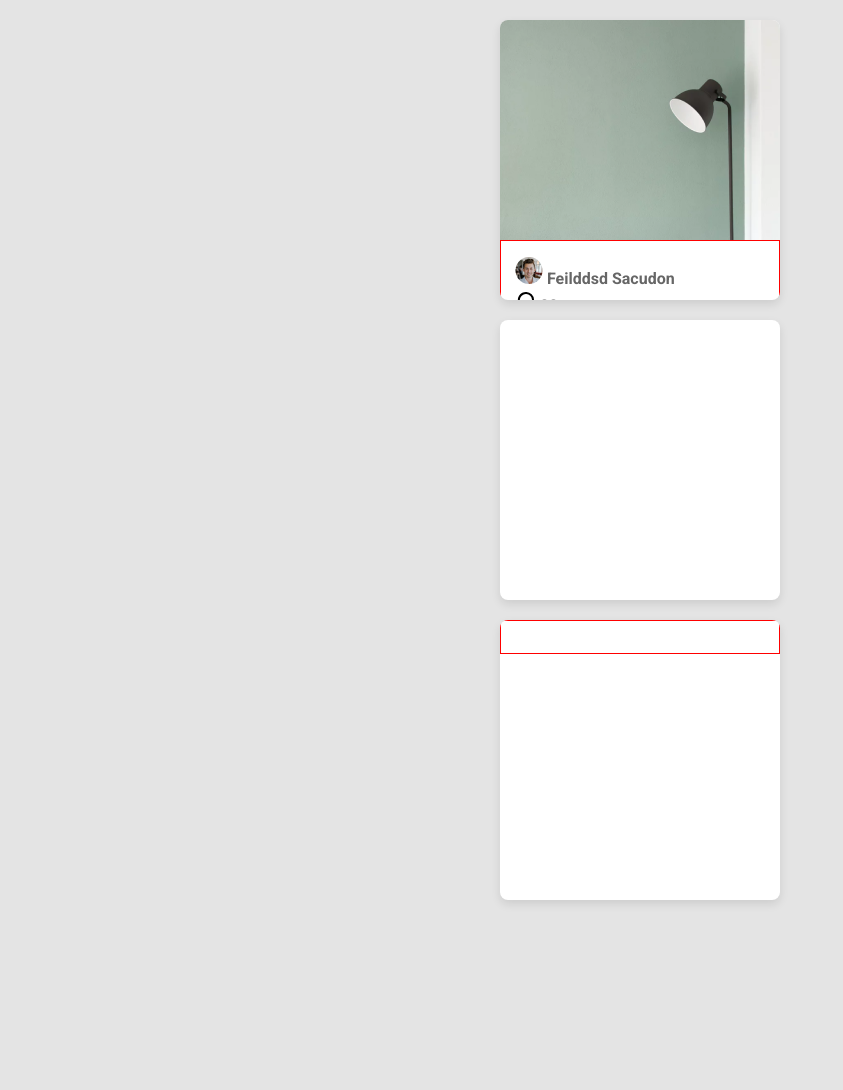
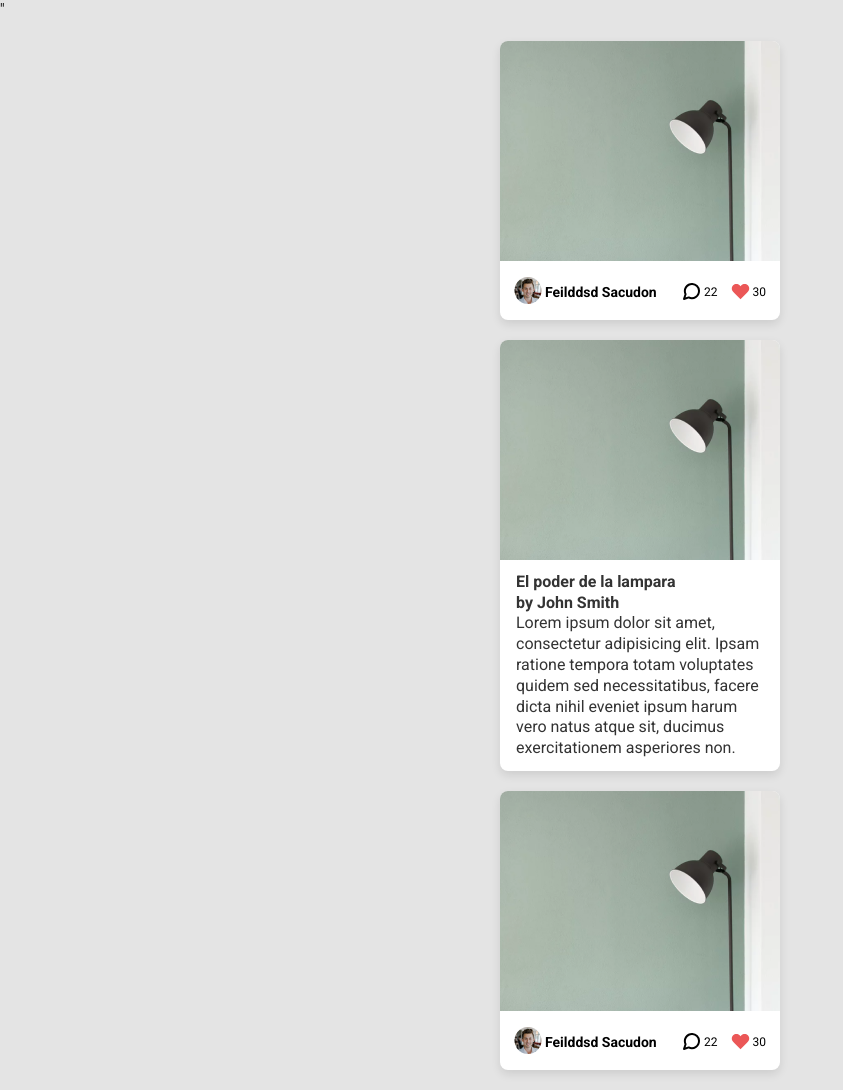
Before and after one commit to DoHoon2/Training, a plain HTML site: page level0/card2.html in a window 1280 px wide. Shown: the whole page, without its empty margins (0-843 px from the left). Before the commit the page ends 920 px from the top, so only its background shows below. Drawn offline with Linux system fonts and the light colour scheme.

Commit message:
feat: card2_2th dev

```diff
--- a/level0/card2.html
+++ b/level0/card2.html
@@ -1,3 +1,4 @@
+''
 <!DOCTYPE html>
 <html lang="en">
   <head>
@@ -7,14 +8,18 @@
     <link href="css/card2.css" rel="stylesheet" media="all" />
   </head>
   <body>
-    <div class="card">
+    <section class="card">
       <div class="photo">
         <img src="./images/Image1.png" alt="" />
       </div>
+      <article>
+
+
       <div class="index">
         <div class="avata">
           <img src="./images/Avatar.png" alt="" />
           <strong>Feilddsd Sacudon</strong>
+          <!-- avata에게 이미지의 폰트 사이즈 0을 주면 사이의 간격이 사라짐 -->
         </div>
         <div class="sns">
           <div class="comment">
@@ -26,15 +31,41 @@
           </div>
         </div>
       </div>
-    </div>
-    <div class="card">
-      <div class="photo"></div>
-      <div class="article"></div>
-    </div>
+    </article>
+    </section>
+
+    <section class="card">
+        <div class="title_area"></div>
+      <div class="photo"><img src="./images/Image1.png" alt="" /></div>
+      <div class="article">
+          <h3>El poder de la lampara</h3>
+          <strong class="writer">by John Smith</strong>
+          <div class="text">
+              <p>Lorem ipsum dolor sit amet, consectetur adipisicing elit. Ipsam ratione tempora totam voluptates quidem sed necessitatibus, facere dicta nihil eveniet ipsum harum vero natus atque sit, ducimus exercitationem asperiores non. </p>
+          </div>
+      </div>
+    </section>
+
     <div class="card">
       <div class="title"></div>
-      <div class="photo"></div>
-      <div class="index"></div>
+      <div class="photo">
+        <img src="./images/Image1.png" alt="" />
+      </div>
+      <div class="index">
+        <div class="avata">
+          <img src="./images/Avatar.png" alt="" />
+          <strong>Feilddsd Sacudon</strong>
+          <!-- avata에게 이미지의 폰트 사이즈 0을 주면 사이의 간격이 사라짐 -->
+        </div>
+        <div class="sns">
+          <div class="comment">
+            <img src="./images/message-circle.svg" /> <span>22</span>
+          </div>
+          <div class="like">
+            <img src="./images/heart.svg" alt="" / >
+            <span>30</span>
+          </div>
+        </div>
     </div>
   </body>
 </html>
--- a/level0/css/card2.css
+++ b/level0/css/card2.css
@@ -5,7 +5,7 @@
 body {
   font: normal 16px 'Roboto', sans-serif;
   line-height: 1.3;
-  color: #666666;
+  color: #333;
   background-color: #e4e4e4;
   margin: 0;
   padding: 0;
@@ -57,7 +57,6 @@ a {
 /* card layout */
 .card {
   width: 280px;
-  height: 280px;
   background: #ffffff;
   box-shadow: 0px 4px 10px rgb(0, 0, 0, 0.1);
   border-radius: 8px;
@@ -67,17 +66,80 @@ a {
   어디에 photo가 들어와도 괜찮게 만들 수 있음 */
 }
 
+/* Typograph */
+.title {
+  font-size: 24px;
+  font-weight: bold;
+  color: black;
+}
+
 /* photo */
 .photo > img {
   vertical-align: top;
 }
 
 /* article */
+.article {
+  padding: 12px 16px;
+}
+.write {
+  color: 4f4f4f;
+  display: block;
+  margin: 5px 0;
+  font-size: 14px;
+  font-weight: 400;
+}
 
 /* title */
 
 /* index */
 .index {
   padding: 16px 14px;
-  border: 1px solid red;
+  /* border: 1px solid rgb(68, 36, 36); */
+  height: 27px;
+  color: black;
 }
+.index > * {
+  /* border: 1px solid blue; */
+}
+.index > .avata {
+  font-size: 0;
+  float: left;
+  /* 2. 그렇기에 아바타에 폰트 사이즈에 0을 주면 간격이 사라짐 */
+}
+
+.index > .avata > img {
+  vertical-align: -7px;
+  margin-right: 3px;
+  /* 3. margin-right: 3px;은 디자이너가 준 값 */
+}
+.index > .avata > strong {
+  font-size: 14px;
+  /* border: 1px solid red; */
+  /* 1. 이미지와 폰트의 간격이 자동으로 생김
+  이미지가 인라인이고 스트롱도 인라인이기에 생김.
+  위에 아바타 폰트사이즈 0 줌 */
+}
+.index > .sns {
+  font-size: 0;
+  margin-top: 4px;
+  float: right;
+}
+.index > .sns > div {
+  /* border: 1px solid red; */
+  display: inline-block;
+  /* inline-block 사용하여 맞춰짐 */
+}
+.index > .sns > div + div {
+  margin-left: 12px;
+}
+
+.index > .sns > div > span {
+  font-size: 12px;
+  font-weight: 400;
+}
+.index > .sns > div > img {
+  vertical-align: -6px;
+  margin-right: 2px;
+  /* border: 1px solid blue; */
+}
```
